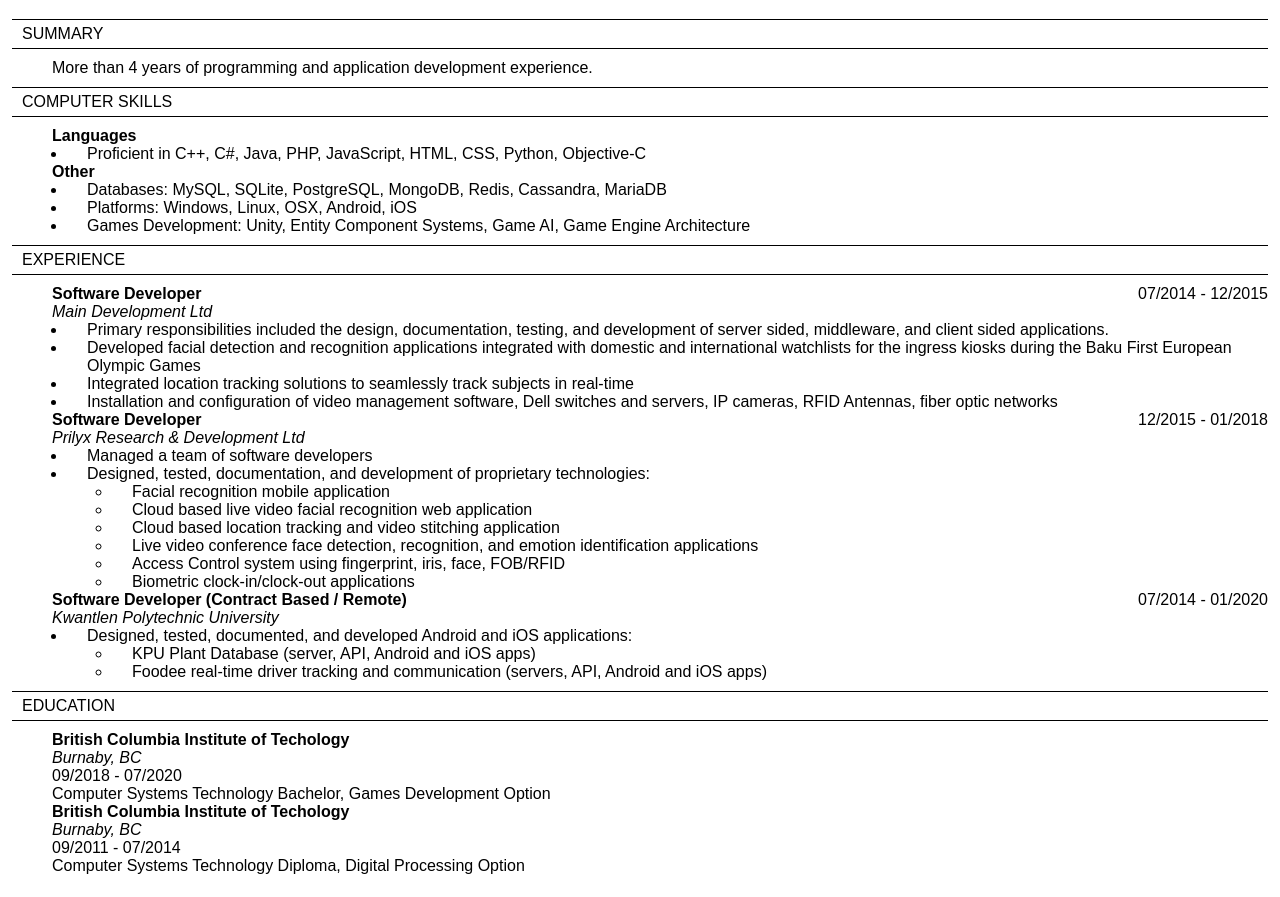
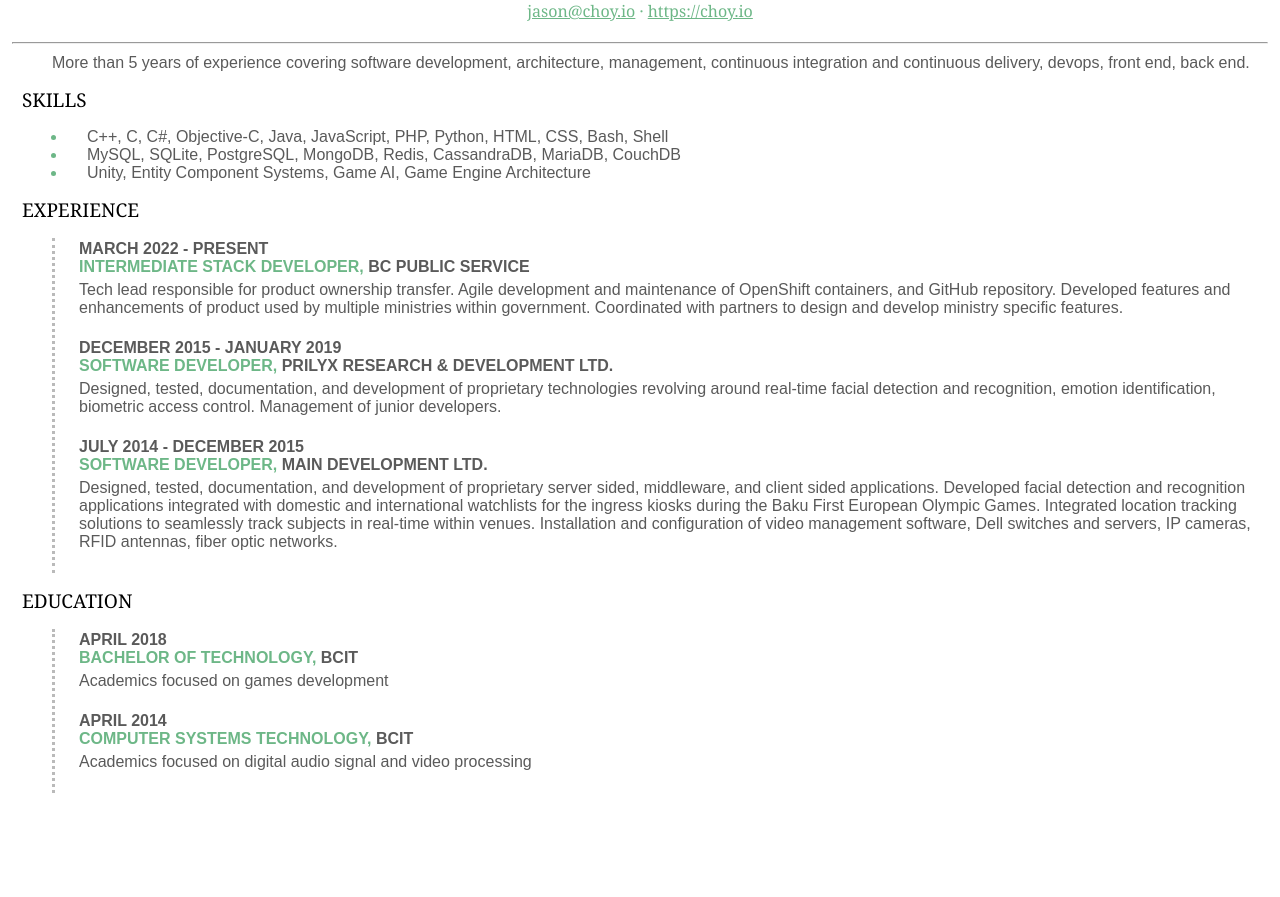
Before and after one commit to itsjasonc/itsjasonc.github.io, a plain HTML site: page resume.html in a window 1280 px wide. Shown: the part 244-1141 px from the top of the page. After the commit the page ends 1059 px from the top, so only its background shows below. Drawn offline with Linux system fonts and the light colour scheme.

Commit message:
Updated resume and portfolio

```diff
--- a/resume.html
+++ b/resume.html
@@ -9,16 +9,18 @@
 		<link href="css/common.css" rel="stylesheet" type="text/css" />
 		<style>
 		.site-wrap * {
-			text-align: left !important;
+			text-align: left;
+			color: #5a5a5a;
 		}
 
 		.header {
-			border-top: 1px solid black;
-			border-bottom: 1px solid black;
+			color: black;
+			font-family: Georgia, 'Times New Roman', Times, serif;
 			padding: 5px 5px 5px 10px;
 			margin-bottom: 10px;
 			width: 100%;
 			text-transform: uppercase;
+			font-size: 19px;
 		}
 
 		legend {
@@ -58,6 +60,49 @@
 			width: 100%;
 			text-align: center;
 		}
+
+		legend > * {
+			font-family: Georgia, 'Times New Roman', Times, serif;
+			text-align: center!important;
+			color: #5a5a5a;
+		}
+
+		legend > h1 {
+			margin-bottom: 0;
+			font-size: 37px;
+			font-stretch: condensed;
+			font-weight: normal;
+		}
+
+		legend > h1 > b{
+			color: black;
+		}
+
+		legend p {
+			margin: 0;
+		}
+
+		.green, p.green > a, ul, ul li {
+			color: #6DB787!important;
+		}
+
+		hr {
+			margin-bottom: 10px;
+		}
+
+		table {
+			border-left: #bababa 3px dotted;
+			padding-left: 20px;
+		}
+
+		table p {
+			margin-top: 5px;
+		}
+
+		table * {
+			color: #bababa;
+		}
+
 		</style>
 	</head>
 	<body>
@@ -74,80 +119,98 @@
 			<div class="box">
 				<a href="data/resume.pdf">Download resumé</a>
 			</div>
-			<legend>Jason Chung<br>Surrey, BC. Canada<br>778-245-3105<br><a href="mailto:jason@choy.io">jason@choy.io</a></legend>
-			<div class="header">SUMMARY</div>
-			<div class="content"><div>More than 4 years of programming and application development experience.</div></div>
-			<div class="header">COMPUTER SKILLS</div>
+			<legend>
+				<h1>JASON <b>CHUNG</b></h1>
+				<p>
+					Victoria, British Columbia
+				</p>
+				<p class="green">
+					<a href="mailto:jason@choy.io">jason@choy.io</a> · <a href="https://choy.io">https://choy.io</a>
+				</p>
+			</legend>
+			<hr>
+			<div class="content"><div>More than 5 years of experience covering software development, architecture, management, continuous integration and continuous delivery, devops, front end, back end. </div></div>
+			<div class="header">SKILLS</div>
 			<div class="content">
-				<b>Languages</b>
 				<ul>
-					<li>Proficient in C++, C#, Java, PHP, JavaScript, HTML, CSS, Python, Objective-C</li>
-				</ul>
-				<b>Other</b>
-				<ul>
-					<li>Databases: MySQL, SQLite, PostgreSQL, MongoDB, Redis, Cassandra, MariaDB</li>
-					<li>Platforms: Windows, Linux, OSX, Android, iOS</li>
-					<li>Games Development: Unity, Entity Component Systems, Game AI, Game Engine Architecture</li>
+					<li><span>C++, C, C#, Objective-C, Java, JavaScript, PHP, Python, HTML, CSS, Bash, Shell</span></li>
+					<li><span>MySQL, SQLite, PostgreSQL, MongoDB, Redis, CassandraDB, MariaDB, CouchDB</span></li>
+					<li><span>Unity, Entity Component Systems, Game AI, Game Engine Architecture</span></li>
 				</ul>
 			</div>
 			<div class="header">EXPERIENCE</div>
 			<div class="content">
-				<div style="width: 100%;">
-					<b>Software Developer</b>
-					<font class="date">07/2014 - 12/2015</font>
-				</div>
-				<i>Main Development Ltd</i>
-				<ul>
-					<li>Primary responsibilities included the design, documentation, testing, and development of server sided, middleware, and client sided applications.</li>
-					<li>Developed facial detection and recognition applications integrated with domestic and international watchlists for the ingress kiosks during the Baku First European Olympic Games</li>
-					<li>Integrated location tracking solutions to seamlessly track subjects in real-time</li>
-					<li>Installation and configuration of video management software, Dell switches and servers, IP cameras, RFID Antennas, fiber optic networks</li>
-				</ul>
-				<div style="width: 100%;">
-					<b>Software Developer</b>
-					<font class="date">12/2015 - 01/2018</font>
-				</div>
-				<i>Prilyx Research & Development Ltd</i>
-				<ul>
-					<li>Managed a team of software developers</li>
-					<li>Designed, tested, documentation, and development of proprietary technologies:</li>
-					<ul>
-						<li>Facial recognition mobile application</li>
-						<li>Cloud based live video facial recognition web application</li>
-						<li>Cloud based location tracking and video stitching application</li>
-						<li>Live video conference face detection, recognition, and emotion identification applications</li>
-						<li>Access Control system using fingerprint, iris, face, FOB/RFID</li>
-						<li>Biometric clock-in/clock-out applications</li>
-					</ul>
-				</ul>
-				<div style="width: 100%;">
-					<b>Software Developer (Contract Based / Remote)</b>
-					<font class="date">07/2014 - 01/2020</font>
-				</div>
-				<i>Kwantlen Polytechnic University</i>
-				<ul>
-					<li>Designed, tested, documented, and developed Android and iOS applications:</li>
-					<ul>
-						<li>KPU Plant Database (server, API, Android and iOS apps)</li>
-						<li>Foodee real-time driver tracking and communication (servers, API, Android and iOS apps)</li>
-					</ul>
-				</ul>
+				<table>
+					<tbody>
+						<tr>
+							<td></td>
+							<td>
+								<b>
+									<span>MARCH 2022 - PRESENT</span><br>
+									<span class="green">INTERMEDIATE STACK DEVELOPER, </span><span>BC PUBLIC SERVICE</span>
+								</b><br>
+								<p>Tech lead responsible for product ownership transfer. Agile development and maintenance of
+	OpenShift containers, and GitHub repository. Developed features and enhancements of product
+	used by multiple ministries within government. Coordinated with partners to design and develop
+	ministry specific features.</p>
+							</td>
+						</tr>
+						<tr>
+							<td></td>
+							<td>
+								<b>
+									<span>DECEMBER 2015 - JANUARY 2019</span><br>
+									<span class="green">SOFTWARE DEVELOPER, </span><span>PRILYX RESEARCH & DEVELOPMENT LTD.</span>
+								</b><br>
+								<p>Designed, tested, documentation, and development of proprietary technologies revolving around
+									real-time facial detection and recognition, emotion identification, biometric access control.
+									Management of junior developers.</p>
+							</td>
+						</tr>
+						<tr>
+							<td></td>
+							<td>
+								<b>
+									<span>JULY 2014 - DECEMBER 2015</span><br>
+									<span class="green">SOFTWARE DEVELOPER, </span><span>MAIN DEVELOPMENT LTD.</span>
+								</b><br>
+								<p>Designed, tested, documentation, and development of proprietary server sided, middleware, and
+									client sided applications. Developed facial detection and recognition applications integrated with
+									domestic and international watchlists for the ingress kiosks during the Baku First European
+									Olympic Games. Integrated location tracking solutions to seamlessly track subjects in real-time
+									within venues. Installation and configuration of video management software, Dell switches and
+									servers, IP cameras, RFID antennas, fiber optic networks.</p>
+							</td>
+						</tr>
+					</tbody>
+				</table>
 			</div>
 			<div class="header">EDUCATION</div>
 			<div class="content">
-				<div style="width: 100%;">
-					<b>British Columbia Institute of Techology</b>
-				</div>
-				<i>Burnaby, BC</i>
-				<div>09/2018 - 07/2020</div>
-				<div>Computer Systems Technology Bachelor, Games Development Option</div>
-				<div style="width: 100%;">
-					<b>British Columbia Institute of Techology</b>
-				</div>
-				<i>Burnaby, BC</i>
-				<div>09/2011 - 07/2014</div>
-				<div>Computer Systems Technology Diploma, Digital Processing Option</div>
-			</div>
+				<table>
+					<tbody>
+						<tr>
+							<td></td>
+							<td>
+								<b>
+									<span>APRIL 2018</span><br>
+									<span class="green">BACHELOR OF TECHNOLOGY, </span><span>BCIT</span>
+								</b><br>
+								<p>Academics focused on games development</p>
+							</td>
+						</tr>
+						<tr>
+							<td></td>
+							<td>
+								<b>
+									<span>APRIL 2014</span><br>
+									<span class="green">COMPUTER SYSTEMS TECHNOLOGY, </span><span>BCIT</span>
+								</b><br>
+								<p>Academics focused on digital audio signal and video processing</p>
+							</td>
+						</tr>
+					</tbody>
+				</table>
 		</div>
 	</body>
 </html>
```
Also changed, not shown: portfolio.html (+6 -0 lines), 2 other files.
